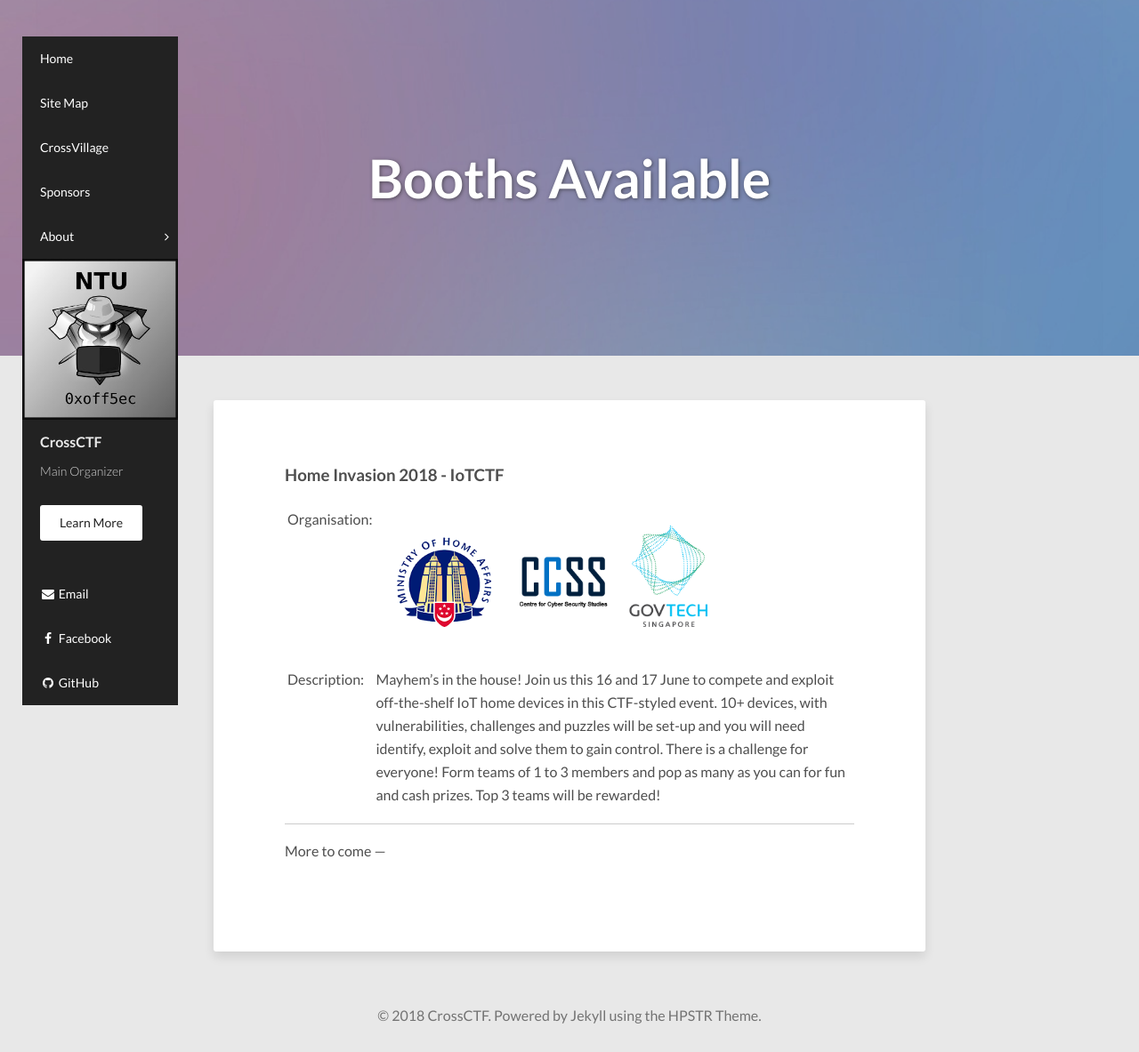
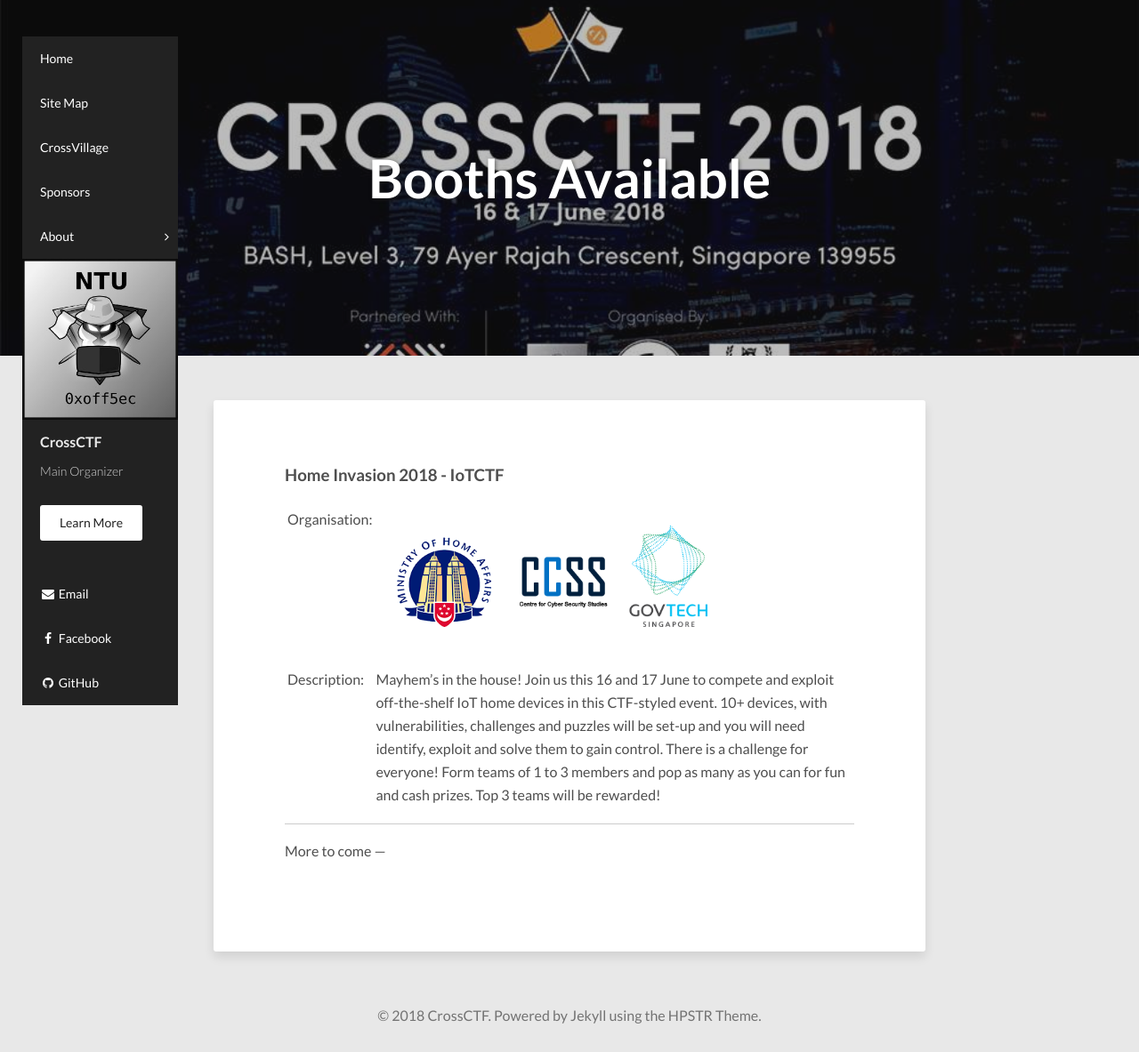
Before and after one commit to CrossCTF/crossctf.github.io, a Jekyll site: the page built from Booths/index.md, in a window 1280 px wide and 1183 px high. Shown: the whole window at 89% size. Built offline with Jekyll 4.4.1, drawn with Linux system fonts in a browser that asks for light colours; nearby versions of some CDN libraries.

Commit message:
Add a nicer banner

```diff
--- a/Booths/index.md
+++ b/Booths/index.md
@@ -2,7 +2,7 @@
 layout: page
 title: Booths Available
 image:
-  feature: abstract-5.jpg
+  feature: banner.jpg
 comments: false
 ---
 ### Home Invasion 2018 - IoTCTF
```
Also changed, not shown: images/banner.jpg (added).
